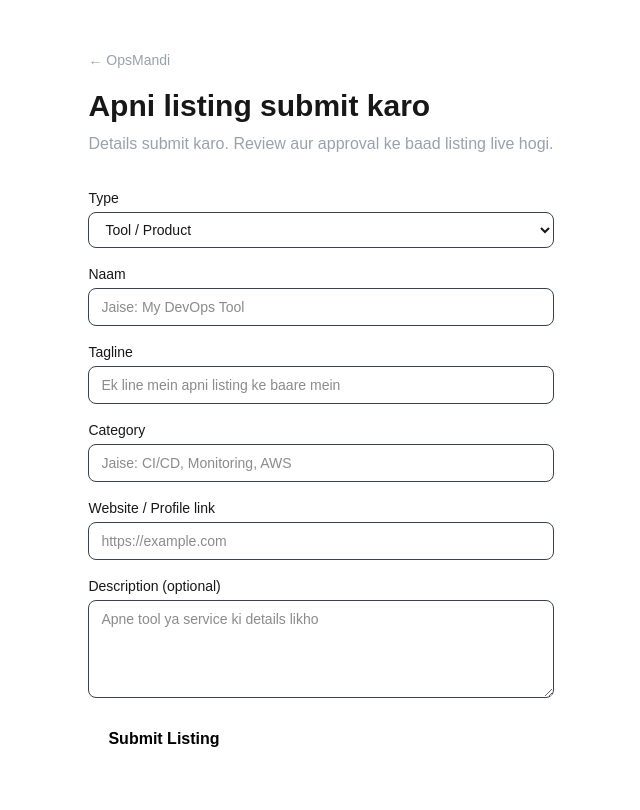
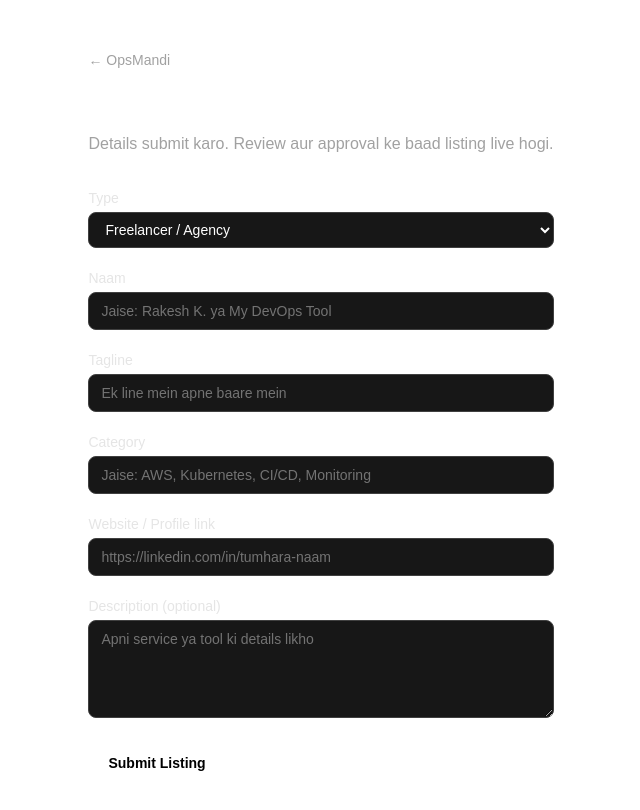
Before and after one commit to Beingsohailk/opsmandi, a Next.js app: page /submit in a window 1280 px wide. Shown: the top 810 px of the page, without its empty margins (319-959 px from the left). Built offline with nearby package versions, Linux system fonts and the light colour scheme; no server answers.

Commit message:
Dark layout and submit page

```diff
--- a/app/layout.tsx
+++ b/app/layout.tsx
@@ -35,5 +35,4 @@ export default function RootLayout({ children }: LayoutProps<"/">) {
       </body>
     </html>
   );
-
 }
--- a/app/submit/page.tsx
+++ b/app/submit/page.tsx
@@ -1,91 +1,102 @@
 import { submitListing } from "./actions";
 
 const input =
-  "mt-1 w-full rounded-lg border border-gray-700 bg-transparent px-3 py-2";
+  "mt-1 w-full rounded-lg border border-neutral-700 bg-neutral-900 px-3 py-2 text-white placeholder:text-neutral-500 focus:border-neutral-400 focus:outline-none";
+
+export const metadata = {
+  title: "Listing submit karo | OpsMandi",
+};
 
 export default function SubmitPage() {
   return (
     <main className="mx-auto max-w-xl px-4 py-12">
-      <a href="/" className="text-sm text-gray-400">
+      <a href="/" className="text-sm text-neutral-400 hover:text-neutral-200">
         ← OpsMandi
       </a>
-
-      <h1 className="mt-4 text-3xl font-bold">
-        Apni listing submit karo
-      </h1>
-
-      <p className="mt-2 text-gray-400">
+      <h1 className="mt-4 text-3xl font-bold text-white">Apni listing submit karo</h1>
+      <p className="mt-2 text-neutral-400">
         Details submit karo. Review aur approval ke baad listing live hogi.
       </p>
 
-      <form action={submitListing} className="mt-8 space-y-4">
-        <label className="block text-sm">
+      <form action={submitListing} className="mt-8 space-y-5">
+        <label className="block text-sm text-neutral-200">
           Type
-          <select name="type" className={input} defaultValue="tool">
+          <select name="type" defaultValue="freelancer" className={input}>
+            <option value="freelancer">Freelancer / Agency</option>
             <option value="tool">Tool / Product</option>
-            <option value="freelancer">Freelancer</option>
           </select>
         </label>
 
-        <label className="block text-sm">
+        <label className="block text-sm text-neutral-200">
           Naam
           <input
             name="name"
             required
             maxLength={80}
+            placeholder="Jaise: Rakesh K. ya My DevOps Tool"
             className={input}
-            placeholder="Jaise: My DevOps Tool"
           />
         </label>
 
-        <label className="block text-sm">
+        <label className="block text-sm text-neutral-200">
           Tagline
           <input
             name="tagline"
             required
             maxLength={140}
+            placeholder="Ek line mein apne baare mein"
             className={input}
-            placeholder="Ek line mein apni listing ke baare mein"
           />
         </label>
 
-        <label className="block text-sm">
+        <label className="block text-sm text-neutral-200">
           Category
           <input
             name="category"
             required
             maxLength={40}
+            list="categories"
+            placeholder="Jaise: AWS, Kubernetes, CI/CD, Monitoring"
             className={input}
-            placeholder="Jaise: CI/CD, Monitoring, AWS"
           />
+          <datalist id="categories">
+            <option value="AWS" />
+            <option value="Azure" />
+            <option value="Kubernetes" />
+            <option value="Terraform" />
+            <option value="CI/CD" />
+            <option value="Monitoring" />
+            <option value="Security" />
+            <option value="Containers" />
+            <option value="IaC" />
+            <option value="Logging" />
+            <option value="Web Server" />
+          </datalist>
         </label>
 
-        <label className="block text-sm">
+        <label className="block text-sm text-neutral-200">
           Website / Profile link
           <input
             name="website_url"
             type="url"
             required
+            placeholder="https://linkedin.com/in/tumhara-naam"
             className={input}
-            placeholder="https://example.com"
           />
         </label>
 
-        <label className="block text-sm">
+        <label className="block text-sm text-neutral-200">
           Description (optional)
           <textarea
             name="description"
             rows={4}
             maxLength={1000}
+            placeholder="Apni service ya tool ki details likho"
             className={input}
-            placeholder="Apne tool ya service ki details likho"
           />
         </label>
 
-        <button
-          type="submit"
-          className="rounded-lg bg-white px-5 py-2 font-semibold text-black"
-        >
+        <button className="rounded-lg bg-white px-5 py-2.5 text-sm font-semibold text-black hover:bg-neutral-200">
           Submit Listing
         </button>
       </form>
```
